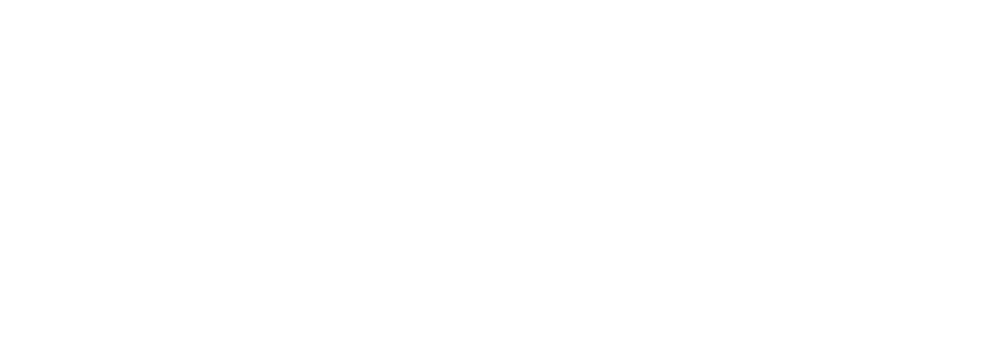
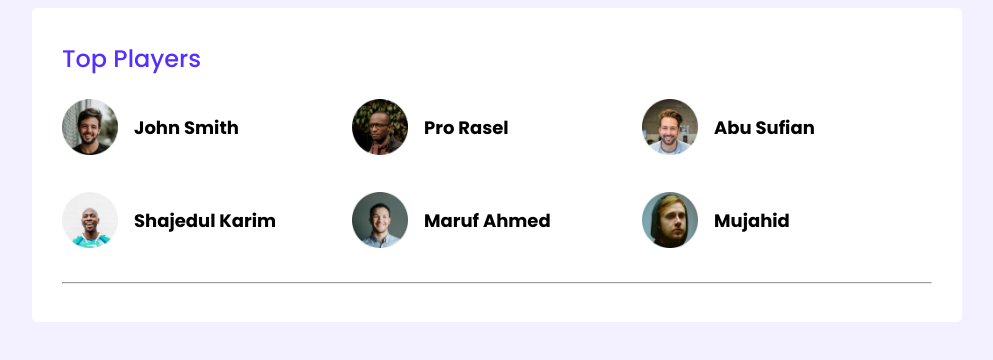
Before and after one commit to nandoghosh/Leader_Board, a plain HTML site: page index.html in a window 1280 px wide. Shown: the whole page, without its empty margins (143-1136 px from the left). Drawn offline with Linux system fonts and the light colour scheme.

Commit message:
top players

```diff
--- a/index.html
+++ b/index.html
@@ -0,0 +1,56 @@
+<!DOCTYPE html>
+<html lang="en">
+
+<head>
+    <meta charset="UTF-8">
+    <meta name="viewport" content="width=device-width, initial-scale=1.0">
+    <title>Leader Board</title>
+    <!-- stylesheet -->
+    <link rel="stylesheet" href="styles.css">
+</head>
+
+<body>
+    <!-- Header Start -->
+    <header>
+
+    </header>
+    <!-- Header End -->
+    <main>
+        <!-- Top Players start -->
+        <section class="container">
+            <div class="top-players">
+                <h2 class="section-title">Top Players</h2>
+                <div class="players">
+                    <div class="player">
+                        <img src="images/players/player-1.png" alt="">
+                        <h3 class="player-name">John Smith</h3>
+                    </div>
+                    <div class="player">
+                        <img src="images/players/player-2.png" alt="">
+                        <h3 class="player-name">Pro Rasel</h3>
+                    </div>
+                    <div class="player">
+                        <img src="images/players/player-3.png" alt="">
+                        <h3 class="player-name">Abu Sufian</h3>
+                    </div>
+                    <div class="player">
+                        <img src="images/players/player-4.png" alt="">
+                        <h3 class="player-name">Shajedul Karim</h3>
+                    </div>
+                    <div class="player">
+                        <img src="images/players/player-5.png" alt="">
+                        <h3 class="player-name">Maruf Ahmed</h3>
+                    </div>
+                    <div class="player">
+                        <img src="images/players/player-6.png" alt="">
+                        <h3 class="player-name">Mujahid</h3>
+                    </div>
+                </div>
+            </div>
+            <hr>
+        </section>
+        <!-- Top Players End -->
+    </main>
+</body>
+
+</html>
--- a/styles.css
+++ b/styles.css
@@ -1,4 +1,58 @@
-*{
+/* * {
     margin: 0px;
     padding: 0px;
+} */
+
+/* Fonts */
+@import url('https://fonts.googleapis.com/css2?family=Poppins:wght@400;500;600;700&display=swap');
+
+/* common styles or utilities */
+body {
+    font-family: 'Poppins', sans-serif;
+    background: #F3F1FF;
 }
+
+main {
+    display: flex;
+    justify-content: center;
+}
+
+.container {
+    border-radius: 5px;
+    background: #FFF;
+    width: 870px;
+    padding: 30px;
+}
+.top-players{
+    margin-bottom: 30px;
+}
+.section-title {
+    color: #562EFF;
+    font-size: 24px;
+    font-weight: 500;
+    margin-top: 3px;
+}
+
+/* Top Players Start */
+.players {
+    display: grid;
+    grid-row-gap: 30px;
+    grid-template-columns: repeat(3, 1fr);
+}
+
+.player {
+    display: flex;
+    align-items: center;
+}
+
+.player img {
+    height: 56px;
+    width: 56px;
+}
+
+.player-name {
+    margin-left: 16px;
+    font-size: 18px;
+}
+
+/* Top Players End */
```
